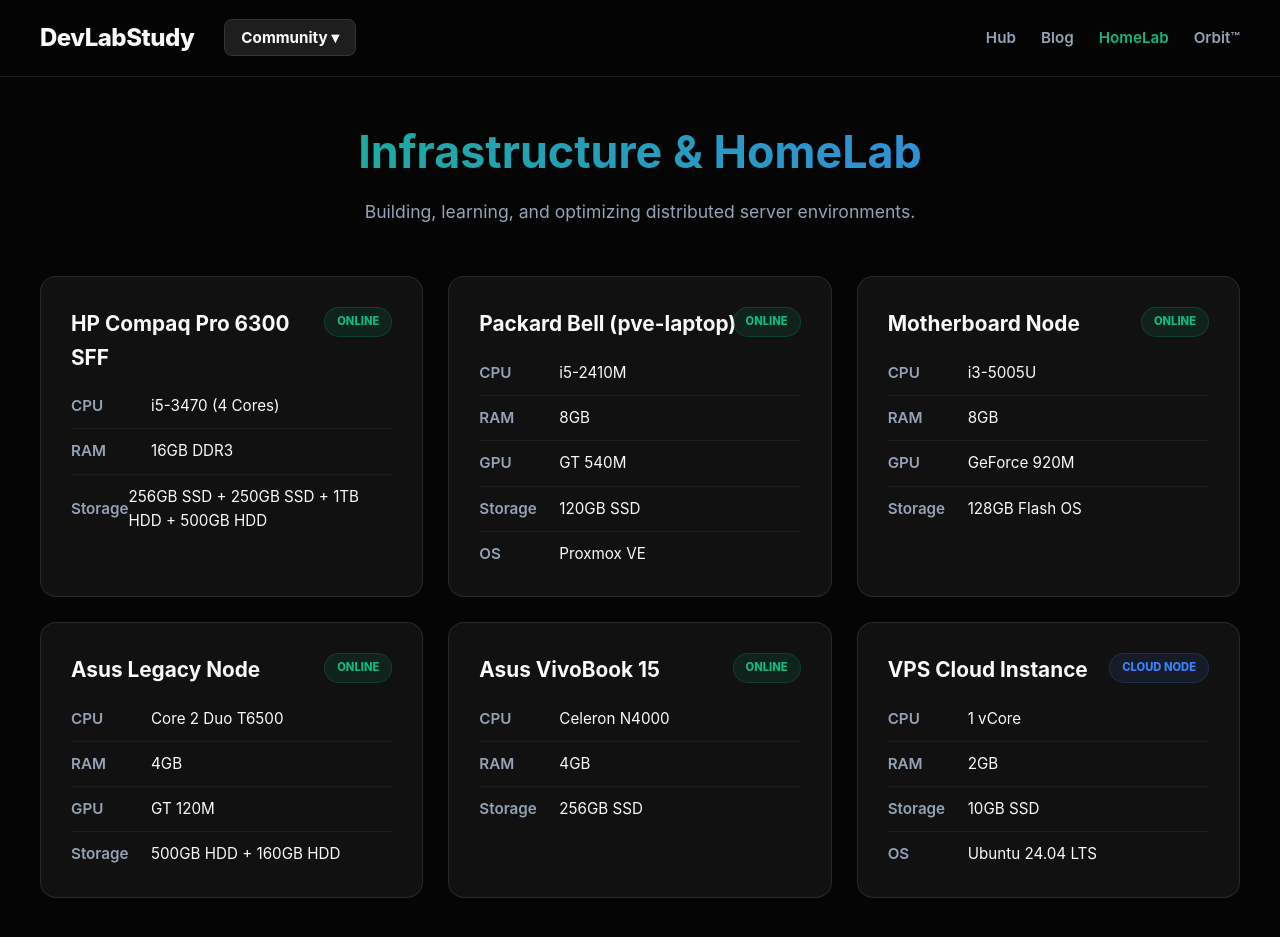
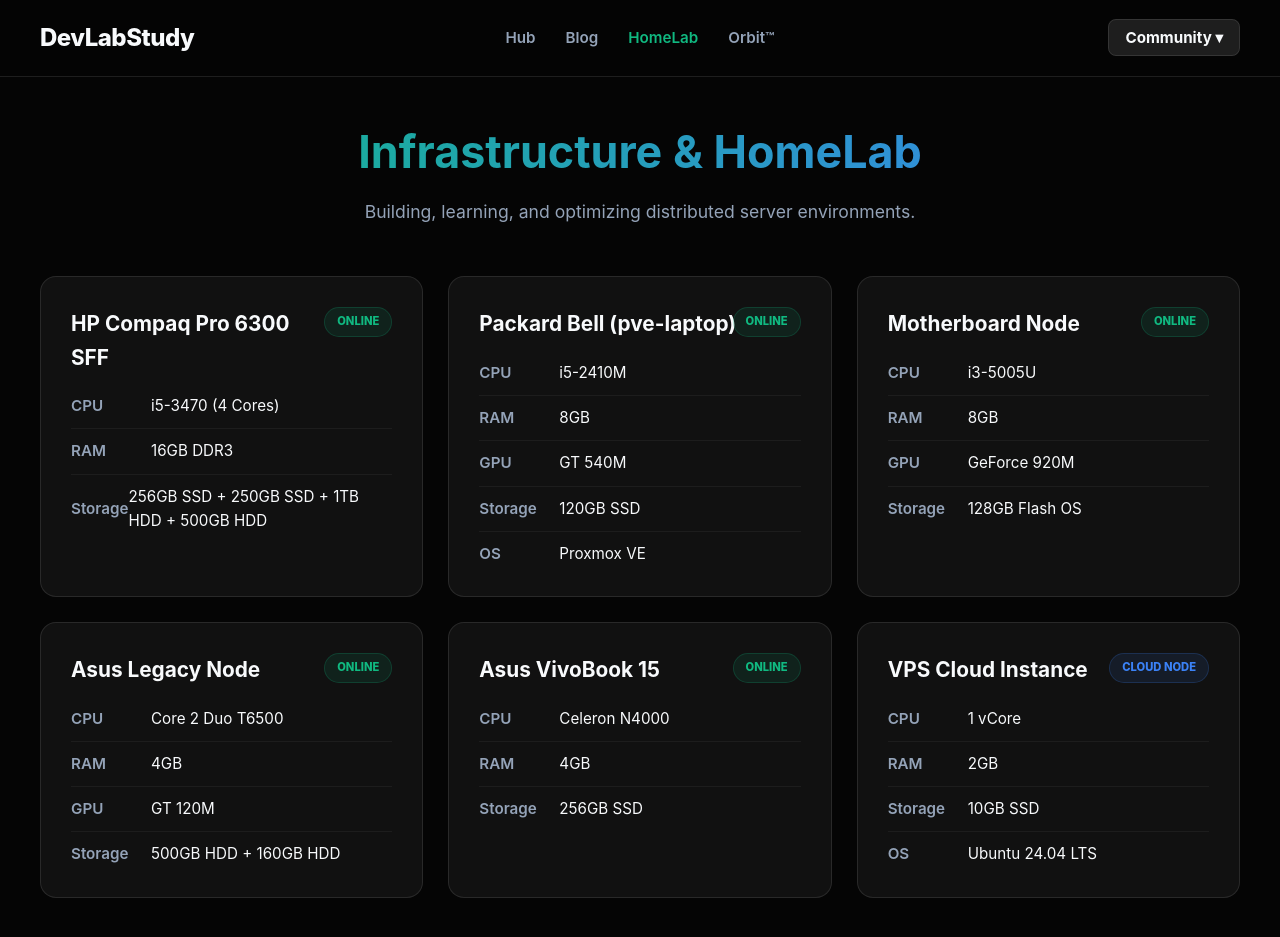
Before and after one commit to TobiMessi/TobiMessi.github.io, a Jekyll site: the page homelab.html, which Jekyll copies as it is, in a window 1280 px wide and 958 px high. Shown: the top 937 px of the window. Built offline with Jekyll 4.4.1, drawn with Linux system fonts in a browser that asks for light colours.

Commit message:
Update homelab.html

```diff
--- a/homelab.html
+++ b/homelab.html
@@ -13,26 +13,23 @@
         }
         body { font-family: 'Inter', sans-serif; background: var(--bg-body); color: var(--text-main); margin: 0; line-height: 1.6; }
 
-        /* --- IDENTYCZNY NAVBAR JAK NA RESZCIE STRON --- */
+        /* IDENTYCZNY NAVBAR */
         .navbar { position: sticky; top: 0; z-index: 100; background: var(--bg-nav); backdrop-filter: blur(15px); border-bottom: 1px solid var(--border-color); padding: 15px 40px; display: flex; align-items: center; justify-content: space-between; }
-
-        .nav-left { display: flex; align-items: center; gap: 30px; }
+        .nav-left { flex: 1; display: flex; justify-content: flex-start; }
         .nav-brand { font-size: 1.5rem; font-weight: 800; text-decoration: none; color: var(--text-main); letter-spacing: -0.5px; }
+        .nav-center { flex: 2; display: flex; justify-content: center; gap: 30px; }
+        .nav-center a { text-decoration: none; color: var(--text-muted); font-weight: 600; font-size: 0.95rem; transition: color 0.3s; }
+        .nav-center a:hover, .nav-center a.active { color: var(--accent-green); }
+        .nav-right { flex: 1; display: flex; justify-content: flex-end; }
 
         .dropdown { position: relative; display: inline-block; padding: 10px 0; }
         .dropbtn { color: var(--text-main); font-weight: 700; font-size: 0.95rem; cursor: pointer; background: rgba(255,255,255,0.1); padding: 8px 16px; border-radius: 8px; border: 1px solid var(--border-color); transition: 0.3s; }
         .dropdown:hover .dropbtn { background: rgba(255,255,255,0.2); }
-        .dropdown-content { display: none; position: absolute; left: 0; top: 100%; background-color: #111; min-width: 180px; box-shadow: 0 10px 40px rgba(0,0,0,0.8); border-radius: 12px; border: 1px solid var(--border-color); overflow: hidden; z-index: 1; opacity: 0; transform: translateY(-10px); transition: all 0.3s ease; }
+        .dropdown-content { display: none; position: absolute; right: 0; top: 100%; background-color: #111; min-width: 180px; box-shadow: 0 10px 40px rgba(0,0,0,0.8); border-radius: 12px; border: 1px solid var(--border-color); overflow: hidden; z-index: 1; opacity: 0; transform: translateY(-10px); transition: all 0.3s ease; }
         .dropdown:hover .dropdown-content { display: block; opacity: 1; transform: translateY(0); }
         .dropdown-content a { color: var(--text-main) !important; padding: 12px 20px; text-decoration: none; display: flex; justify-content: space-between; font-size: 0.9rem; font-weight: 600; border-bottom: 1px solid var(--border-color); transition: background 0.2s; }
-        .dropdown-content a:last-child { border-bottom: none; }
         .dropdown-content a:hover { background: rgba(255,255,255,0.1); padding-left: 25px; }
 
-        .nav-right { display: flex; align-items: center; gap: 25px; }
-        .nav-right a { text-decoration: none; color: var(--text-muted); font-weight: 600; font-size: 0.95rem; transition: color 0.3s; }
-        .nav-right a:hover, .nav-right a.active { color: var(--accent-green); }
-
-        /* --- STYLIZACJA KART SERWERÓW --- */
         .container { max-width: 1200px; margin: 40px auto; padding: 0 20px; }
         .hero { text-align: center; margin-bottom: 50px; }
         .hero h1 { font-size: 2.8rem; margin-bottom: 10px; background: linear-gradient(to right, #10b981, #3b82f6); -webkit-background-clip: text; -webkit-text-fill-color: transparent; }
@@ -41,19 +38,27 @@
         .nodes-grid { display: grid; grid-template-columns: repeat(auto-fit, minmax(340px, 1fr)); gap: 25px; margin-bottom: 60px; }
         .node-card { background: var(--bg-card); border: 1px solid var(--border-color); padding: 30px; border-radius: var(--radius); position: relative; transition: all 0.3s; }
         .node-card:hover { border-color: var(--accent-green); transform: translateY(-5px); box-shadow: 0 10px 30px rgba(16,185,129,0.15); }
-        .status-badge { position: absolute; top: 30px; right: 30px; background: rgba(16, 185, 129, 0.1); color: var(--accent-green); padding: 5px 12px; border-radius: 20px; font-weight: 800; font-size: 0.7rem; border: 1px solid rgba(16, 185, 129, 0.2); text-transform: uppercase;}
+        .status-badge { position: absolute; top: 30px; right: 30px; background: rgba(16, 185, 129, 0.1); color: var(--accent-green); padding: 5px 12px; border-radius: 20px; font-weight: 800; font-size: 0.7rem; border: 1px solid rgba(16, 185, 129, 0.2); text-transform: uppercase; }
         .node-name { font-size: 1.3rem; font-weight: 700; margin-bottom: 20px; display: block; padding-right: 60px; }
         .spec-line { display: flex; align-items: center; margin-bottom: 10px; padding-bottom: 10px; border-bottom: 1px solid rgba(255,255,255,0.05); font-size: 0.95rem; }
         .spec-line:last-child { border-bottom: none; margin-bottom: 0; padding-bottom: 0; }
         .spec-label { color: var(--text-muted); width: 80px; font-weight: 600; }
 
-        @media (max-width: 768px) { .navbar { flex-direction: column; gap: 15px; } .nav-left, .nav-right { justify-content: center; width: 100%; flex-wrap: wrap; } }
+        @media (max-width: 768px) { .navbar { flex-direction: column; gap: 15px; } .nav-left, .nav-center, .nav-right { justify-content: center; width: 100%; flex-wrap: wrap; } }
     </style>
 </head>
 <body>
     <nav class="navbar">
         <div class="nav-left">
             <a href="/" class="nav-brand">DevLabStudy</a>
+        </div>
+        <div class="nav-center">
+            <a href="/">Hub</a>
+            <a href="/blog">Blog</a>
+            <a href="/homelab" class="active">HomeLab</a>
+            <a href="/orbit">Orbit™</a>
+        </div>
+        <div class="nav-right">
             <div class="dropdown">
                 <span class="dropbtn">Community ▾</span>
                 <div class="dropdown-content">
@@ -64,12 +69,6 @@
                     <a href="https://www.reddit.com/user/devlabstudy">Reddit <span>↗</span></a>
                 </div>
             </div>
-        </div>
-        <div class="nav-right">
-            <a href="/">Hub</a>
-            <a href="/blog">Blog</a>
-            <a href="/homelab" class="active">HomeLab</a>
-            <a href="/orbit">Orbit™</a>
         </div>
     </nav>
 
@@ -87,7 +86,6 @@
                 <div class="spec-line"><span class="spec-label">RAM</span><span>16GB DDR3</span></div>
                 <div class="spec-line"><span class="spec-label">Storage</span><span>256GB SSD + 250GB SSD + 1TB HDD + 500GB HDD</span></div>
             </div>
-
             <div class="node-card">
                 <span class="status-badge">Online</span>
                 <span class="node-name">Packard Bell (pve-laptop)</span>
@@ -97,7 +95,6 @@
                 <div class="spec-line"><span class="spec-label">Storage</span><span>120GB SSD</span></div>
                 <div class="spec-line"><span class="spec-label">OS</span><span>Proxmox VE</span></div>
             </div>
-
             <div class="node-card">
                 <span class="status-badge">Online</span>
                 <span class="node-name">Motherboard Node</span>
@@ -106,7 +103,6 @@
                 <div class="spec-line"><span class="spec-label">GPU</span><span>GeForce 920M</span></div>
                 <div class="spec-line"><span class="spec-label">Storage</span><span>128GB Flash OS</span></div>
             </div>
-
             <div class="node-card">
                 <span class="status-badge">Online</span>
                 <span class="node-name">Asus Legacy Node</span>
@@ -115,7 +111,6 @@
                 <div class="spec-line"><span class="spec-label">GPU</span><span>GT 120M</span></div>
                 <div class="spec-line"><span class="spec-label">Storage</span><span>500GB HDD + 160GB HDD</span></div>
             </div>
-
             <div class="node-card">
                 <span class="status-badge">Online</span>
                 <span class="node-name">Asus VivoBook 15</span>
@@ -123,7 +118,6 @@
                 <div class="spec-line"><span class="spec-label">RAM</span><span>4GB</span></div>
                 <div class="spec-line"><span class="spec-label">Storage</span><span>256GB SSD</span></div>
             </div>
-
             <div class="node-card">
                 <span class="status-badge" style="background: rgba(59, 130, 246, 0.1); color: #3b82f6; border-color: rgba(59, 130, 246, 0.2);">Cloud Node</span>
                 <span class="node-name">VPS Cloud Instance</span>
```
